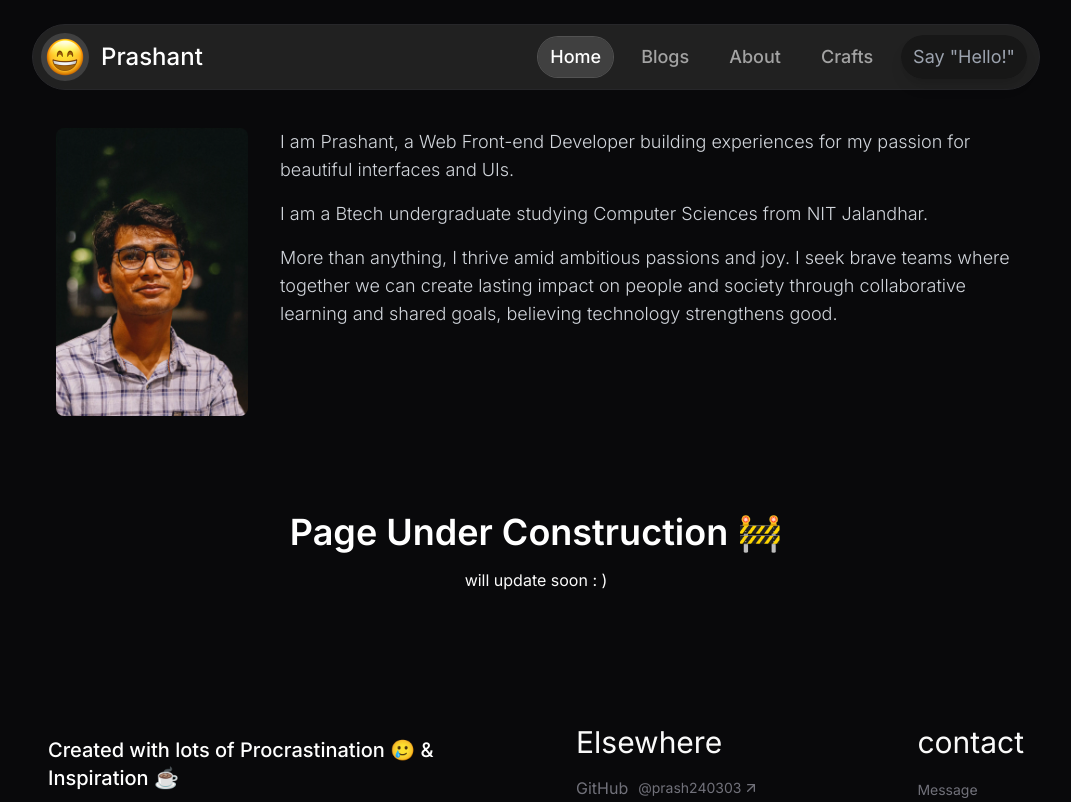
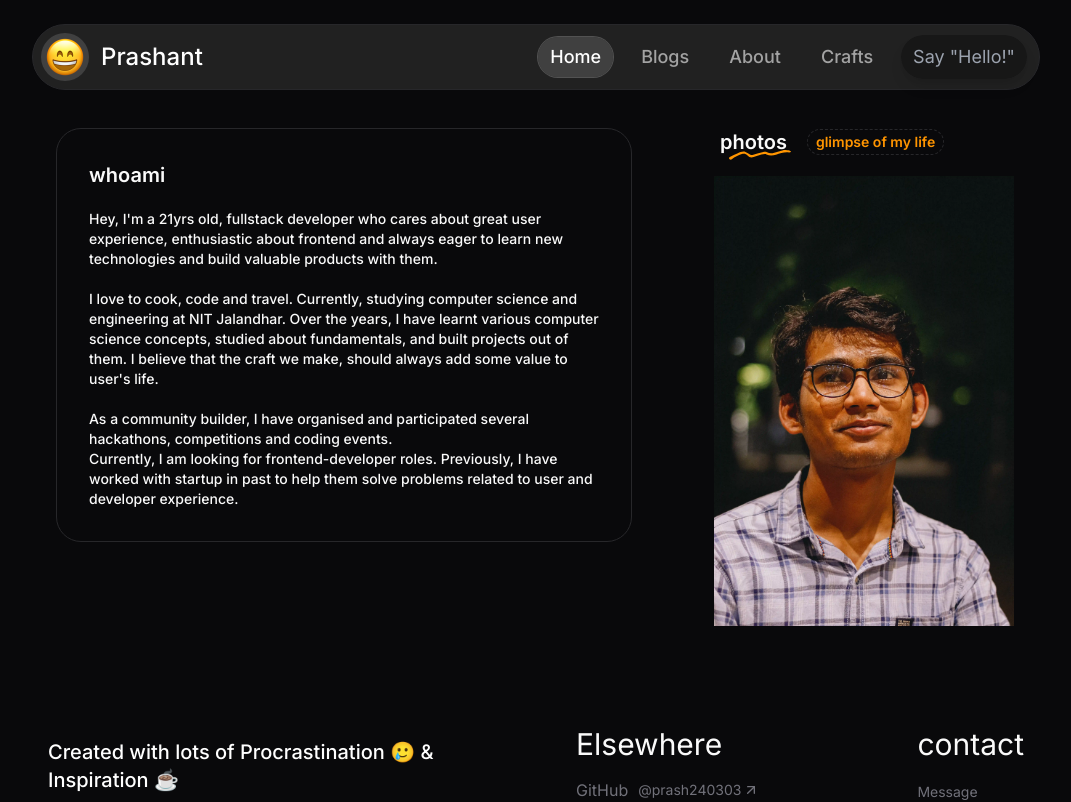
Before and after one commit to prash240303/Portfolio-Prashant, a Next.js app: page /about in a window 1280 px wide. Shown: the top 802 px of the page, without its empty margins (104-1175 px from the left). Built offline with nearby package versions, Linux system fonts and the light colour scheme.

Commit message:
updated profile page

```diff
--- a/src/app/about/page.tsx
+++ b/src/app/about/page.tsx
@@ -3,38 +3,44 @@ import Image from "next/image";
 const About = () => {
   return (
     <div className="max-w-5xl mx-auto px-4 sm:px-6 lg:px-8 mt-32 mb-12 md:mb-[100px]">
-      <div className="grid grid-cols-1 gap-8 overflow-hidden">
-        <section className="text-gray-900 dark:text-white">
-          <div className="flex flex-col md:flex-row md:gap-8 items-start justify-center mb-8">
-            <Image
-              width={1000}
-              height={5000}
-              src="/profile/profile_large.webp"
-              alt="profile-pic"
-              className="w-48 aspect-auto rounded-lg mb-6 md:mb-0"
-            />
-            <div className="text-base md:text-lg font-light text-gray-700 dark:text-gray-300">
-              <p className="mb-4">
-                I am Prashant, a Web Front-end Developer building experiences for my passion for beautiful interfaces and UIs.
-              </p>
-              <p className="mb-4">
-                I am a Btech undergraduate studying Computer Sciences from NIT Jalandhar.
-              </p>
-              <p>
-                More than anything, I thrive amid ambitious passions and joy. I seek brave teams where together we can create lasting impact on people and society through collaborative learning and shared goals, believing technology strengthens good.
-              </p>
-            </div>
+      <div className="flex  gap-x-20 gap-y-7">
+        <div className="flex flex-col items-start gap-5 w-full max-w-xl">
+
+          <div className="whoami-animation flex flex-col gap-5 justify-center w-full max-w-xl border border-black-10 bg-black-2 rounded-[25px] p-5 sm:p-8">
+
+            <h1 className="text-lg md:text-xl font-semibold text-black-80 leading-none">whoami
+            </h1>
+            <span className="whitespace-pre-line text-sm text-black-70 font-medium">  <p>
+              {`Hey, I'm a 21yrs old, fullstack developer who cares about great user experience, enthusiastic about frontend and always eager to learn new technologies and build valuable products with them.`}
+              <br />
+              <br />
+
+              {`I love to cook, code and travel. Currently, studying computer science and engineering at NIT Jalandhar. Over the years, I have learnt various computer science concepts, studied about fundamentals, and built projects out of them. I believe that the craft we make, should always add some value to user's life.`}
+              <br />
+              <br />
+
+              {`As a community builder, I have organised and participated several hackathons, competitions and coding events.`}
+
+              <br />
+              {` Currently, I am looking for frontend-developer roles. Previously, I have worked with startup in past to help them solve problems related to user and developer experience.`}
+            </p>
+            </span>
           </div>
-        </section>
+        </div>
+        <div className=" flex flex-col gap-3 md:gap-5">
+          <div className="flex items-center gap-5 mx-2">
+            <h1 className="photos-title-animation text-lg md:text-xl font-semibold relative w-fit text-black-80 select-none">photos
 
-        <section className="text-center py-8">
-          <div className="flex flex-col items-center justify-center">
-            <h2 className="text-4xl font-semibold text-gray-900 dark:text-white mb-4">
-              Page Under Construction 🚧
-            </h2>
-            <p>will update soon : )</p>
+              <svg width="62" height="10" className="absolute -right-1 -bottom-1 bg-transparent select-none pointer-events-none" viewBox="0 0 62 10" fill="none" xmlns="http://www.w3.org/2000/svg"><path d="M61.8713 1.93981C61.265 2.11052 60.6283 2.50215 60.0593 2.41846C55.4394 1.75236 51.2531 3.4193 46.9957 4.69461C43.7984 5.65193 40.7603 6.07368 37.4986 4.42682C36.1642 3.75402 34.0541 4.2059 32.408 4.59419C29.7628 5.21678 27.1819 6.15066 24.618 7.07116C22.1963 7.9381 20.093 7.30547 18.5722 5.52473C16.9024 3.56992 14.9515 3.50633 12.8516 4.08205C9.1361 5.09628 5.84734 7.00087 2.79229 9.30044C1.84055 10.0168 0.14706 9.50128 0.00480682 8.33309C-0.0493848 7.88121 0.363829 7.11133 0.780427 6.9038C3.42565 5.58163 6.10136 4.29963 8.83126 3.15152C11.2699 2.12725 13.8169 1.09964 16.5028 1.90298C17.8271 2.30131 19.1141 3.14148 20.1573 4.06532C21.4816 5.24021 22.8195 5.12305 24.2962 4.71803C27.6357 3.79753 30.9482 2.76658 34.3284 2.01345C35.5105 1.74901 36.994 1.85948 38.0846 2.35152C40.5232 3.44943 42.8771 3.40591 45.3361 2.66951C48.2658 1.78918 51.1752 0.808426 54.1524 0.125584C55.453 -0.172322 56.906 0.142327 58.2879 0.226008C58.989 0.269523 59.7104 0.326421 60.3709 0.533951C60.95 0.714703 61.4581 1.11638 62 1.42098C61.9594 1.5917 61.9187 1.76575 61.8747 1.93646L61.8713 1.93981Z" fill="#FF9500"></path>
+              </svg>
+
+            </h1>
+            <div className="photos-animation select-none whitespace-nowrap text-xs md:text-sm text-[#FF9500] font-semibold px-2 py-[2px] rounded-full border border-black-40 border-dashed w-fit flex items-center gap-2">glimpse of my life</div>
+
           </div>
-        </section>
+
+          <Image alt="" width="450" height="450" decoding="async" data-nimg="1" className="h-[450px] w-[450px] photos-animation object-contain select-none pointer-events-none" src="/profile/profile_large.webp" />
+        </div>
       </div>
     </div>
   );
--- a/src/components/Marquee.tsx
+++ b/src/components/Marquee.tsx
@@ -1,12 +1,11 @@
 import Image from "next/image";
 import React from "react";
-import projects from "../data/Projects";
 import ProjectCard from "../components/ProjectCard";
 import Marquee from "react-fast-marquee"; // Importing the react-fast-marquee
-
+import Projects from "../data/Projects"
 type Props = {};
 
-export default function WorkExperienceMarquee({}: Props) {
+export default function WorkExperienceMarquee({ }: Props) {
   return (
     <section className="view-container mt-24 mb-6 px-4">
       {/* Marquee Section */}
@@ -16,7 +15,7 @@ export default function WorkExperienceMarquee({}: Props) {
           {/* Adding react-fast-marquee */}
           {[...Array(2)].map((_, i) => (
             <div key={i}>
-              Projects &nbsp;
+              Open to work &nbsp;
               <Image
                 src="/star.svg"
                 alt="star"
@@ -24,7 +23,7 @@ export default function WorkExperienceMarquee({}: Props) {
                 height={48}
                 className="inline-block"
               />
-              &nbsp; Projects &nbsp;
+              &nbsp; Open to work &nbsp;
               <Image
                 src="/star.svg"
                 alt="star"
@@ -32,7 +31,7 @@ export default function WorkExperienceMarquee({}: Props) {
                 height={48}
                 className="inline-block"
               />
-              &nbsp; Projects &nbsp;
+              &nbsp; Open to work &nbsp;
               <Image
                 src="/star.svg"
                 alt="star"
@@ -41,7 +40,7 @@ export default function WorkExperienceMarquee({}: Props) {
                 className="inline-block"
               />
               &nbsp;
-              &nbsp; Projects &nbsp;
+              &nbsp; Open to work &nbsp;
               <Image
                 src="/star.svg"
                 alt="star"
@@ -50,7 +49,7 @@ export default function WorkExperienceMarquee({}: Props) {
                 className="inline-block"
               />
               &nbsp;
-              &nbsp;Projects&nbsp;
+              &nbsp;Open to work&nbsp;
               <Image
                 src="/star.svg"
                 alt="star"
@@ -59,7 +58,7 @@ export default function WorkExperienceMarquee({}: Props) {
                 className="inline-block"
               />
               &nbsp;
-              &nbsp;Projects&nbsp;
+              &nbsp;Open to work&nbsp;
               <Image
                 src="/star.svg"
                 alt="star"
@@ -68,7 +67,7 @@ export default function WorkExperienceMarquee({}: Props) {
                 className="inline-block"
               />
               &nbsp;
-              &nbsp;Projects&nbsp;
+              &nbsp;Open to work&nbsp;
               <Image
                 src="/star.svg"
                 alt="star"
@@ -77,7 +76,7 @@ export default function WorkExperienceMarquee({}: Props) {
                 className="inline-block"
               />
               &nbsp;
-              &nbsp;Projects&nbsp;
+              &nbsp;Open to work&nbsp;
               <Image
                 src="/star.svg"
                 alt="star"
@@ -91,9 +90,24 @@ export default function WorkExperienceMarquee({}: Props) {
         </Marquee>
       </div>
 
-      {/* Projects Grid */}
-      <div className="grid md:grid-cols-2 mt-12 grid-cols-1 gap-8 p-1">
-        {projects.map((project, index) => (
+      {/* Open to work Grid */}
+      <div className="items-center justify-between mt-12 sm:flex mb-6">
+        <div>
+          <a href="#my-tech-stack">
+            <h2
+              className="text-3xl font-semibold tracking-tighttext-zinc-100"
+              id="my-tech-stack"
+            >
+              My Projects
+            </h2>
+          </a>
+          <p className="mt-2 text-base text-zinc-600 ">
+            Building beautiful things.
+          </p>
+        </div>
+      </div>
+      <div className="grid md:grid-cols-2  grid-cols-1 gap-8 p-1">
+        {Projects.map((project, index) => (
           <ProjectCard key={project.id} {...project} index={index} />
         ))}
       </div>
--- a/src/data/Projects.jsx
+++ b/src/data/Projects.jsx
@@ -1,6 +1,5 @@
-import { title } from "process";
 
-const projects = [
+const Projects = [
   {
     id: 1,
     title: "TalkPDF",
@@ -72,4 +71,4 @@ const projects = [
   },
 ];
 
-export default projects;
+export default Projects;
```
